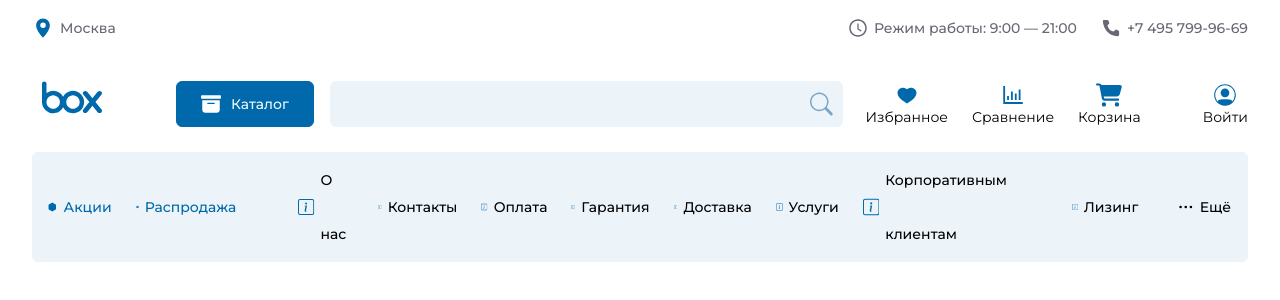
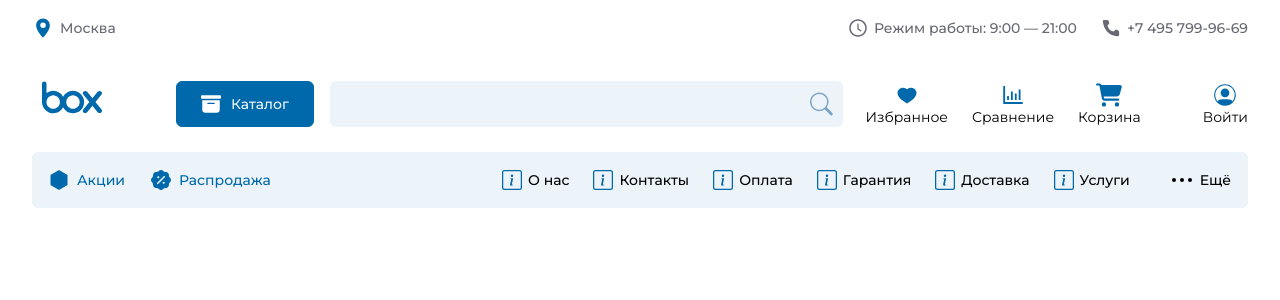
Before and after one commit to EHoTiNKA/OnlineMarketGraduateProject, a React (Vite) app: page / in a window 1280 px wide. Shown: the top 300 px of the page. Built offline with nearby package versions, Linux system fonts and the light colour scheme.

Commit message:
add_adaptive_headerMenu

```diff
--- a/src/components/HeaderInfoLeftItem.jsx
+++ /dev/null
@@ -1,14 +0,0 @@
-import "./styles/HeaderInfoLeftItem.css";
-
-const HeaderInfoLeftItem = ({ svg, text, href }) => {
-  return (
-    <a href={href} className="headerInfoLeftItemContent">
-      <svg className="headerInfoLeftItemSvg">
-        <use xlinkHref={svg}></use>
-      </svg>
-      <p className="headerInfoLeftText">{text}</p>
-    </a>
-  );
-};
-
-export default HeaderInfoLeftItem;
--- a/src/components/HeaderInfoMenuItem.jsx
+++ /dev/null
@@ -1,14 +0,0 @@
-import "./styles/HeaderInfoMenuItem.css";
-
-const HeaderInfoMenuItem = ({ svg, text, href }) => {
-  return (
-    <a href={href} className="headerInfoMenuItemContent">
-      <svg className="headerInfoMenuItemSvg">
-        <use xlinkHref={svg}></use>
-      </svg>
-      <p className="headerInfoMenuItemText">{text}</p>
-    </a>
-  );
-};
-
-export default HeaderInfoMenuItem;
--- a/src/components/styles/HeaderInfoLeftItem.css
+++ /dev/null
@@ -1,33 +0,0 @@
-.headerInfoLeftItemContent {
-    display: flex;
-    align-items: center;
-    margin-right: 24px;
-}
-
-.headerInfoLeftItemContent:hover {
-    -webkit-user-select: none;
-    -khtml-user-select: none;
-    -moz-user-select: none;
-    -ms-user-select: none;
-    user-select: none;
-}
-
-.headerInfoLeftItemSvg {
-    width: 24px;
-    height: 24px;
-    fill: #0069ab;
-    margin-right: 6px;
-}
-
-.headerInfoLeftText {
-    text-decoration: none;
-    font-size: 14px;
-    font-family: "Montserrat", sans-serif;
-    font-weight: 500;
-    color: #0069ab;
-}
-
-.headerInfoLeftText:hover {
-    color: black;
-    transition: .15s;
-}
--- a/src/components/styles/HeaderInfoMenuItem.css
+++ /dev/null
@@ -1,34 +0,0 @@
-.headerInfoMenuItemContent {
-    display: flex;
-    align-items: center;
-    justify-content: center;
-    margin-left: 24px;
-}
-
-.headerInfoMenuItemContent:hover {
-    -webkit-user-select: none;
-    -khtml-user-select: none;
-    -moz-user-select: none;
-    -ms-user-select: none;
-    user-select: none;
-}
-
-.headerInfoMenuItemSvg {
-    width: 20px;
-    height: 20px;
-    fill: #0069ab;
-    margin-right: 6px;
-}
-
-.headerInfoMenuItemText {
-    text-decoration: none;
-    font-size: 14px;
-    font-family: "Montserrat", sans-serif;
-    font-weight: 500;
-    color: black;
-}
-
-.headerInfoMenuItemText:hover {
-    color: #0069ab;
-    transition: .15s;
-}
--- a/src/widgets/GeneralHeader.jsx
+++ b/src/widgets/GeneralHeader.jsx
@@ -3,8 +3,6 @@ import { useState } from "react";
 
 import HeaderUpperSection from "./HeaderUpperSection";
 import HeaderBottomSection from "./HeaderBottomSection";
-import HeaderInfoLeftItem from "../components/HeaderInfoLeftItem";
-import HeaderInfoMenuItem from "../components/HeaderInfoMenuItem";
 
 const GeneralHeader = () => {
   const [moreInfoModalActive, setMoreInfoModalActive] = useState(false);
@@ -15,66 +13,109 @@ const GeneralHeader = () => {
         <HeaderBottomSection />
         <div className="generalHeaderInfoLinks">
           <div className="headerInfoLeft">
-            <HeaderInfoLeftItem
-              svg={"#svg-headerMenu-promotion"}
-              text={"Акции"}
-              href={"/auctions/"}
-            />
-            <HeaderInfoLeftItem
-              svg={"#svg-headerMenu-saleout"}
-              text={"Распродажа"}
-              href={"/sellout/"}
-            />
+            <a href={"/auctions/"} className="headerInfoLeftItemContent">
+              <svg className="headerInfoLeftItemSvg">
+                <use xlinkHref="#svg-headerMenu-promotion"></use>
+              </svg>
+              <p className="headerInfoLeftText">Акции</p>
+            </a>
+            <a href={"/sellout/"} className="headerInfoLeftItemContent">
+              <svg className="headerInfoLeftItemSvg">
+                <use xlinkHref="#svg-headerMenu-saleout"></use>
+              </svg>
+              <p className="headerInfoLeftText">Распродажа</p>
+            </a>
           </div>
           <div className="headerMenuLinks">
-            <HeaderInfoMenuItem
-              svg={"#svg-headerMenu-about"}
-              text={"О нас"}
-              href={"/about-us/"}
-            />
-            <HeaderInfoMenuItem
-              svg={"#svg-headerMenu-about"}
-              text={"Контакты"}
-              href={"/about-us/"}
-            />
-            <HeaderInfoMenuItem
-              svg={"#svg-headerMenu-about"}
-              text={"Оплата"}
-              href={"/about-us/"}
-            />
-            <HeaderInfoMenuItem
-              svg={"#svg-headerMenu-about"}
-              text={"Гарантия"}
-              href={"/about-us/"}
-            />
-            <HeaderInfoMenuItem
-              svg={"#svg-headerMenu-about"}
-              text={"Доставка"}
-              href={"/about-us/"}
-            />
-            <HeaderInfoMenuItem
-              svg={"#svg-headerMenu-about"}
-              text={"Услуги"}
-              href={"/about-us/"}
-            />
-            <HeaderInfoMenuItem
-              svg={"#svg-headerMenu-about"}
-              text={"Корпоративным клиентам"}
-              href={"/about-us/"}
-            />
-            <HeaderInfoMenuItem
-              svg={"#svg-headerMenu-about"}
-              text={"Лизинг"}
-              href={"/about-us/"}
-            />
+            <a
+              href="/about-us/"
+              className="headerInfoMenuItemContent headerInfoMenuItemContent-about"
+            >
+              <svg className="headerInfoMenuItemSvg">
+                <use xlinkHref="#svg-headerMenu-about"></use>
+              </svg>
+              <p className="headerInfoMenuItemText">О нас</p>
+            </a>
+            <a
+              href="/about-us/"
+              className="headerInfoMenuItemContent headerInfoMenuItemContent-contacts"
+            >
+              <svg className="headerInfoMenuItemSvg">
+                <use xlinkHref="#svg-headerMenu-about"></use>
+              </svg>
+              <p className="headerInfoMenuItemText">Контакты</p>
+            </a>
+            <a
+              href="/about-us/"
+              className="headerInfoMenuItemContent headerInfoMenuItemContent-payment"
+            >
+              <svg className="headerInfoMenuItemSvg">
+                <use xlinkHref="#svg-headerMenu-about"></use>
+              </svg>
+              <p className="headerInfoMenuItemText">Оплата</p>
+            </a>
+            <a
+              href="/about-us/"
+              className="headerInfoMenuItemContent headerInfoMenuItemContent-guarantees"
+            >
+              <svg className="headerInfoMenuItemSvg">
+                <use xlinkHref="#svg-headerMenu-about"></use>
+              </svg>
+              <p className="headerInfoMenuItemText">Гарантия</p>
+            </a>
+            <a
+              href="/about-us/"
+              className="headerInfoMenuItemContent headerInfoMenuItemContent-delivery"
+            >
+              <svg className="headerInfoMenuItemSvg">
+                <use xlinkHref="#svg-headerMenu-about"></use>
+              </svg>
+              <p className="headerInfoMenuItemText">Доставка</p>
+            </a>
+            <a
+              href="/about-us/"
+              className="headerInfoMenuItemContent headerInfoMenuItemContent-services"
+            >
+              <svg className="headerInfoMenuItemSvg">
+                <use xlinkHref="#svg-headerMenu-about"></use>
+              </svg>
+              <p className="headerInfoMenuItemText">Услуги</p>
+            </a>
+            <a
+              href="/about-us/"
+              className="headerInfoMenuItemContent headerInfoMenuItemContent-korpClients"
+            >
+              <svg className="headerInfoMenuItemSvg">
+                <use xlinkHref="#svg-headerMenu-about"></use>
+              </svg>
+              <p className="headerInfoMenuItemText">Корпоративным клиентам</p>
+            </a>
+            <a
+              href="/about-us/"
+              className="headerInfoMenuItemContent headerInfoMenuItemContent-leasing"
+            >
+              <svg className="headerInfoMenuItemSvg">
+                <use xlinkHref="#svg-headerMenu-about"></use>
+              </svg>
+              <p className="headerInfoMenuItemText">Лизинг</p>
+            </a>
           </div>
-          <div className="headerMoreInfoBtn" onClick={() => setMoreInfoModalActive(!moreInfoModalActive)}>
+          <div
+            className="headerMoreInfoBtn"
+            onClick={() => setMoreInfoModalActive(!moreInfoModalActive)}
+          >
             <svg className="headerMoreInfoSvg">
               <use xlinkHref="#svg-headerMenu-more"></use>
             </svg>
             <p className="headerMoreInfoText">Ещё</p>
           </div>
-          <div className={moreInfoModalActive ? "headerMoreInfoModalContent active" : "headerMoreInfoModalContent"}>
+          <div
+            className={
+              moreInfoModalActive
+                ? "headerMoreInfoModalContent active"
+                : "headerMoreInfoModalContent"
+            }
+          >
             <a
               href="/about/"
               rel="nofollow"
@@ -89,7 +130,7 @@ const GeneralHeader = () => {
             <a
               href="/about/"
               rel="nofollow"
-              className="headerMoreInfoModalLink"
+              className="headerMoreInfoModalLink headerMoreInfoModalLink-contacts"
               aria-label="Перейти на страницу о нас"
             >
               <svg className="headerMoreInfoModalSvg">
@@ -100,7 +141,7 @@ const GeneralHeader = () => {
             <a
               href="/about/"
               rel="nofollow"
-              className="headerMoreInfoModalLink"
+              className="headerMoreInfoModalLink headerMoreInfoModalLink-payment"
               aria-label="Перейти на страницу о нас"
             >
               <svg className="headerMoreInfoModalSvg">
@@ -111,7 +152,7 @@ const GeneralHeader = () => {
             <a
               href="/about/"
               rel="nofollow"
-              className="headerMoreInfoModalLink"
+              className="headerMoreInfoModalLink headerMoreInfoModalLink-guarantees"
               aria-label="Перейти на страницу о нас"
             >
               <svg className="headerMoreInfoModalSvg">
@@ -122,7 +163,7 @@ const GeneralHeader = () => {
             <a
               href="/about/"
               rel="nofollow"
-              className="headerMoreInfoModalLink"
+              className="headerMoreInfoModalLink headerMoreInfoModalLink-delivery"
               aria-label="Перейти на страницу о нас"
             >
               <svg className="headerMoreInfoModalSvg">
@@ -133,7 +174,7 @@ const GeneralHeader = () => {
             <a
               href="/about/"
               rel="nofollow"
-              className="headerMoreInfoModalLink"
+              className="headerMoreInfoModalLink headerMoreInfoModalLink-services"
               aria-label="Перейти на страницу о нас"
             >
               <svg className="headerMoreInfoModalSvg">
@@ -144,18 +185,20 @@ const GeneralHeader = () => {
             <a
               href="/about/"
               rel="nofollow"
-              className="headerMoreInfoModalLink"
+              className="headerMoreInfoModalLink headerMoreInfoModalLink-korpClients"
               aria-label="Перейти на страницу о нас"
             >
               <svg className="headerMoreInfoModalSvg">
                 <use xlinkHref="#svg-headerMenu-about"></use>
               </svg>
-              <p className="headerMoreInfoModalLinkText">Корпоративным клиентам</p>
+              <p className="headerMoreInfoModalLinkText">
+                Корпоративным клиентам
+              </p>
             </a>
             <a
               href="/about/"
               rel="nofollow"
-              className="headerMoreInfoModalLink"
+              className="headerMoreInfoModalLink headerMoreInfoModalLink-leasing"
               aria-label="Перейти на страницу о нас"
             >
               <svg className="headerMoreInfoModalSvg">
@@ -166,13 +209,15 @@ const GeneralHeader = () => {
             <a
               href="/about/"
               rel="nofollow"
-              className="headerMoreInfoModalLink"
+              className="headerMoreInfoModalLink headerMoreInfoModalLink-consultingCenter"
               aria-label="Перейти на страницу о нас"
             >
               <svg className="headerMoreInfoModalSvg">
                 <use xlinkHref="#svg-headerMenu-about"></use>
               </svg>
-              <p className="headerMoreInfoModalLinkText">Консультационный центр</p>
+              <p className="headerMoreInfoModalLinkText">
+                Консультационный центр
+              </p>
             </a>
           </div>
         </div>
--- a/src/widgets/styles/GeneralHeader.css
+++ b/src/widgets/styles/GeneralHeader.css
@@ -16,11 +16,80 @@
     margin-right: auto;
 }
 
+.headerInfoLeftItemContent {
+    display: flex;
+    align-items: center;
+    margin-right: 24px;
+}
+
+.headerInfoLeftItemContent:hover {
+    -webkit-user-select: none;
+    -khtml-user-select: none;
+    -moz-user-select: none;
+    -ms-user-select: none;
+    user-select: none;
+}
+
+.headerInfoLeftItemSvg {
+    width: 24px;
+    height: 24px;
+    fill: #0069ab;
+    margin-right: 6px;
+}
+
+.headerInfoLeftText {
+    text-decoration: none;
+    font-size: 14px;
+    font-family: "Montserrat", sans-serif;
+    font-weight: 500;
+    color: #0069ab;
+}
+
+.headerInfoLeftText:hover {
+    color: black;
+    transition: .15s;
+}
+
 .headerMenuLinks {
     display: flex;
     flex-direction: row;
     align-items: center;
     margin-right: 40px;
+}
+
+.headerInfoMenuItemContent {
+    display: flex;
+    align-items: center;
+    justify-content: center;
+    margin-left: 24px;
+}
+
+.headerInfoMenuItemContent:hover {
+    -webkit-user-select: none;
+    -khtml-user-select: none;
+    -moz-user-select: none;
+    -ms-user-select: none;
+    user-select: none;
+}
+
+.headerInfoMenuItemSvg {
+    width: 20px;
+    height: 20px;
+    fill: #0069ab;
+    margin-right: 6px;
+}
+
+.headerInfoMenuItemText {
+    text-decoration: none;
+    font-size: 14px;
+    font-family: "Montserrat", sans-serif;
+    font-weight: 500;
+    color: black;
+}
+
+.headerInfoMenuItemText:hover {
+    color: #0069ab;
+    transition: .15s;
 }
 
 .headerMoreInfoBtn {
@@ -98,3 +167,39 @@
     font-family: "Montserrat", sans-serif;
     font-weight: 500;
 }
+
+.headerMoreInfoModalLink-about,
+.headerMoreInfoModalLink-contacts,
+.headerMoreInfoModalLink-payment,
+.headerMoreInfoModalLink-guarantees,
+.headerMoreInfoModalLink-delivery,
+.headerMoreInfoModalLink-services,
+.headerMoreInfoModalLink-korpClients,
+.headerMoreInfoModalLink-leasing {
+    display: none;
+}
+
+@media (max-width: 1600px) {
+    .headerMoreInfoModalLink-leasing {
+        display: flex;
+    }
+    .headerInfoMenuItemContent-leasing{
+        display: none;
+    }
+}
+@media (max-width: 1450px) {
+    .headerMoreInfoModalLink-korpClients {
+        display: flex;
+    }
+    .headerInfoMenuItemContent-korpClients{
+        display: none;
+    }
+}
+@media (max-width: 1120px) {
+    .headerMoreInfoModalLink-services {
+        display: flex;
+    }
+    .headerInfoMenuItemContent-services{
+        display: none;
+    }
+}
```
